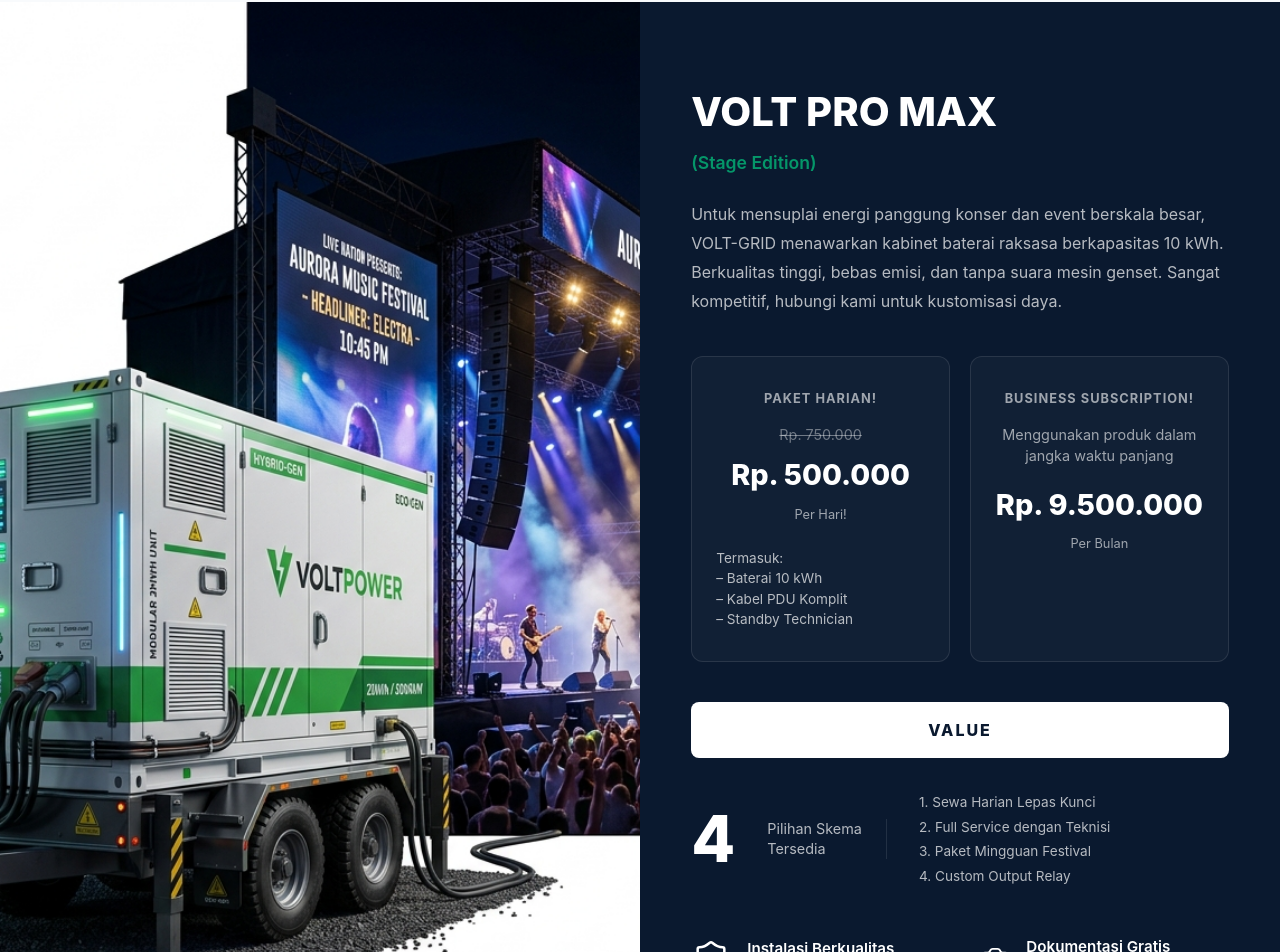
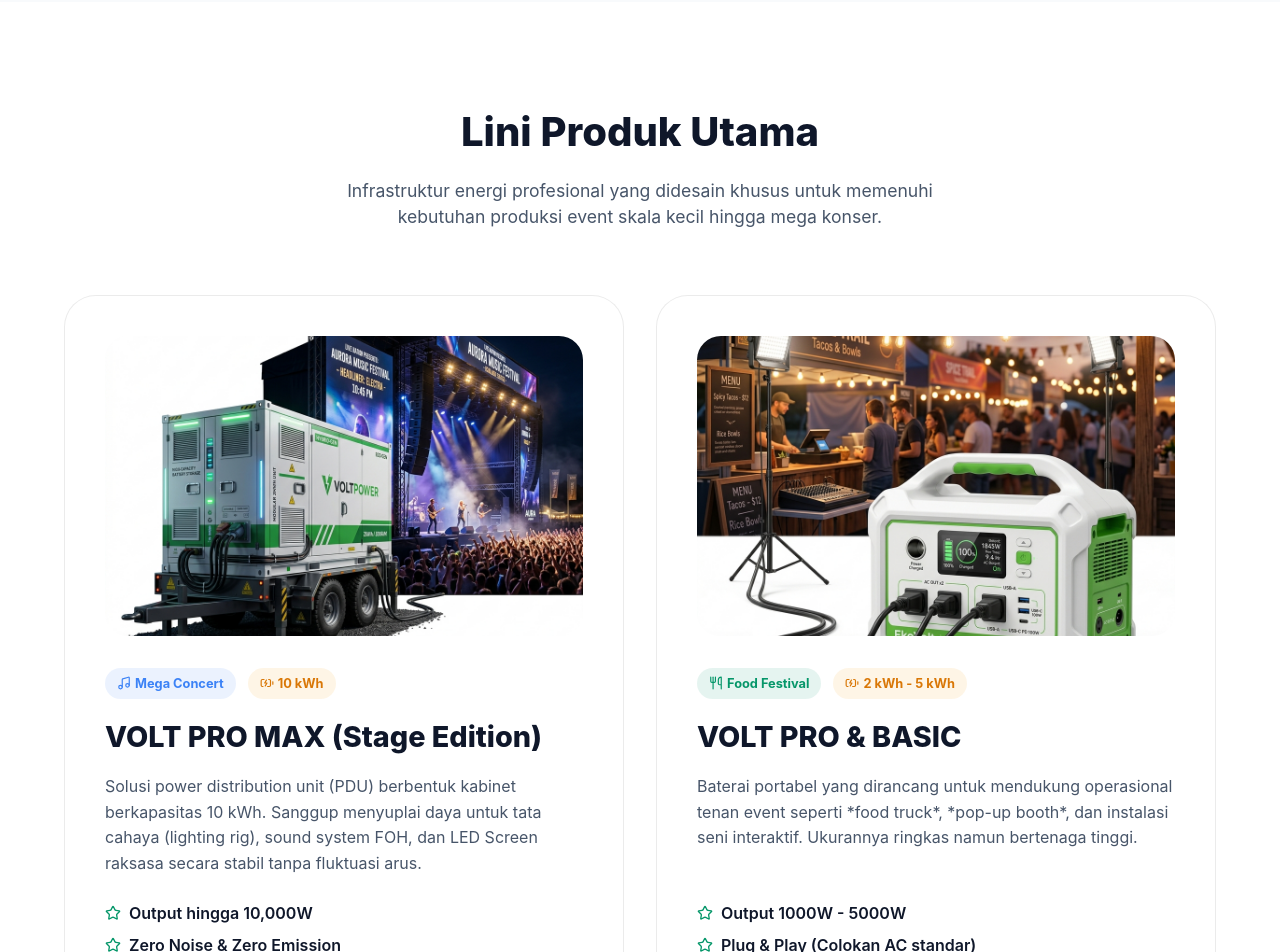
Before and after one commit to rafkiyuda/volt-grid, a React (Vite) app: page / in a window 1280 px wide. Shown: the part 858-1810 px from the top of the page. Built offline with nearby package versions, Linux system fonts and the light colour scheme.

Commit message:
fix: Restore previous product grid and add Terangin layout below it

```diff
--- a/src/pages/LandingHome.tsx
+++ b/src/pages/LandingHome.tsx
@@ -1,5 +1,5 @@
 import React from 'react';
-import { ArrowRight, Zap, Shield, Camera, MessageCircle, Sun, CheckCircle2 } from 'lucide-react';
+import { ArrowRight, Zap, Shield, Camera, MessageCircle, Sun, CheckCircle2, Music, Utensils, Star, BatteryCharging } from 'lucide-react';
 import { useNavigate } from 'react-router-dom';
 
 const LandingHome: React.FC = () => {
@@ -43,6 +43,70 @@
             <div style={{ position: 'relative', height: '600px', width: '100%' }}>
               <img src="/assets/images/event_foodtruck.png" alt="VOLT Battery at Food Festival" style={{ position: 'absolute', bottom: '0', left: '0', width: '70%', borderRadius: '32px', boxShadow: '0 20px 40px rgba(0,0,0,0.1)', zIndex: 2 }} />
               <img src="/assets/images/event_concert.png" alt="VOLT Mobile Cabinet at Concert Stage" style={{ position: 'absolute', top: '0', right: '0', width: '55%', borderRadius: '32px', boxShadow: '0 20px 40px rgba(0,0,0,0.1)', zIndex: 1 }} />
+            </div>
+          </div>
+        </div>
+      </section>
+
+      {/* Professional Product Showcase (Restored Grid) */}
+      <section id="produk" style={{ padding: '100px 5%', background: 'var(--bg-color-secondary)' }}>
+        <div style={{ maxWidth: '1400px', margin: '0 auto' }}>
+          <div style={{ textAlign: 'center', marginBottom: '64px' }}>
+            <h2 style={{ fontSize: '2.5rem', fontWeight: 800, marginBottom: '16px' }}>Lini Produk Utama</h2>
+            <p style={{ fontSize: '1.1rem', color: 'var(--text-secondary)', maxWidth: '600px', margin: '0 auto' }}>
+              Infrastruktur energi profesional yang didesain khusus untuk memenuhi kebutuhan produksi event skala kecil hingga mega konser.
+            </p>
+          </div>
+
+          <div style={{ display: 'grid', gridTemplateColumns: 'repeat(auto-fit, minmax(400px, 1fr))', gap: '32px' }}>
+            {/* Product 1 */}
+            <div className="card" style={{ padding: '40px', display: 'flex', flexDirection: 'column' }}>
+              <div style={{ height: '300px', display: 'flex', justifyContent: 'center', alignItems: 'center', marginBottom: '32px', background: 'var(--glass-bg)', borderRadius: '24px', overflow: 'hidden' }}>
+                <img src="/assets/images/event_concert.png" alt="VOLT PRO MAX Stage Power" style={{ width: '100%', height: '100%', objectFit: 'cover' }} />
+              </div>
+              <div style={{ display: 'flex', gap: '12px', marginBottom: '16px' }}>
+                <span style={{ padding: '6px 12px', background: 'rgba(59, 130, 246, 0.1)', color: '#3b82f6', borderRadius: '50px', fontSize: '0.8rem', fontWeight: 700, display: 'flex', alignItems: 'center', gap: '4px' }}>
+                  <Music size={14} /> Mega Concert
+                </span>
+                <span style={{ padding: '6px 12px', background: 'rgba(245, 158, 11, 0.1)', color: 'var(--status-warning)', borderRadius: '50px', fontSize: '0.8rem', fontWeight: 700, display: 'flex', alignItems: 'center', gap: '4px' }}>
+                  <BatteryCharging size={14} /> 10 kWh
+                </span>
+              </div>
+              <h3 style={{ fontSize: '1.8rem', fontWeight: 800, marginBottom: '16px' }}>VOLT PRO MAX (Stage Edition)</h3>
+              <p style={{ color: 'var(--text-secondary)', lineHeight: 1.6, marginBottom: '24px', flex: 1 }}>
+                Solusi power distribution unit (PDU) berbentuk kabinet berkapasitas 10 kWh. Sanggup menyuplai daya untuk tata cahaya (lighting rig), sound system FOH, dan LED Screen raksasa secara stabil tanpa fluktuasi arus.
+              </p>
+              <ul style={{ listStyle: 'none', padding: 0, margin: '0 0 24px 0', color: 'var(--text-primary)', fontWeight: 600 }}>
+                <li style={{ display: 'flex', alignItems: 'center', gap: '8px', marginBottom: '8px' }}><Star size={16} color="var(--accent-primary)" /> Output hingga 10,000W</li>
+                <li style={{ display: 'flex', alignItems: 'center', gap: '8px', marginBottom: '8px' }}><Star size={16} color="var(--accent-primary)" /> Zero Noise & Zero Emission</li>
+                <li style={{ display: 'flex', alignItems: 'center', gap: '8px' }}><Star size={16} color="var(--accent-primary)" /> Cocok untuk main stage & rigging</li>
+              </ul>
+              <button onClick={() => navigate('/sewa')} style={{ padding: '12px 24px', background: 'var(--text-primary)', color: 'var(--bg-color)', border: 'none', borderRadius: '50px', fontWeight: 700, cursor: 'pointer' }}>Lihat Detail Sewa</button>
+            </div>
+
+            {/* Product 2 */}
+            <div className="card" style={{ padding: '40px', display: 'flex', flexDirection: 'column' }}>
+              <div style={{ height: '300px', display: 'flex', justifyContent: 'center', alignItems: 'center', marginBottom: '32px', background: 'var(--glass-bg)', borderRadius: '24px', overflow: 'hidden' }}>
+                <img src="/assets/images/event_foodtruck.png" alt="VOLT BASIC Food Festival" style={{ width: '100%', height: '100%', objectFit: 'cover' }} />
+              </div>
+              <div style={{ display: 'flex', gap: '12px', marginBottom: '16px' }}>
+                <span style={{ padding: '6px 12px', background: 'rgba(5, 150, 105, 0.1)', color: 'var(--status-success)', borderRadius: '50px', fontSize: '0.8rem', fontWeight: 700, display: 'flex', alignItems: 'center', gap: '4px' }}>
+                  <Utensils size={14} /> Food Festival
+                </span>
+                <span style={{ padding: '6px 12px', background: 'rgba(245, 158, 11, 0.1)', color: 'var(--status-warning)', borderRadius: '50px', fontSize: '0.8rem', fontWeight: 700, display: 'flex', alignItems: 'center', gap: '4px' }}>
+                  <BatteryCharging size={14} /> 2 kWh - 5 kWh
+                </span>
+              </div>
+              <h3 style={{ fontSize: '1.8rem', fontWeight: 800, marginBottom: '16px' }}>VOLT PRO & BASIC</h3>
+              <p style={{ color: 'var(--text-secondary)', lineHeight: 1.6, marginBottom: '24px', flex: 1 }}>
+                Baterai portabel yang dirancang untuk mendukung operasional tenan event seperti *food truck*, *pop-up booth*, dan instalasi seni interaktif. Ukurannya ringkas namun bertenaga tinggi.
+              </p>
+              <ul style={{ listStyle: 'none', padding: 0, margin: '0 0 24px 0', color: 'var(--text-primary)', fontWeight: 600 }}>
+                <li style={{ display: 'flex', alignItems: 'center', gap: '8px', marginBottom: '8px' }}><Star size={16} color="var(--accent-primary)" /> Output 1000W - 5000W</li>
+                <li style={{ display: 'flex', alignItems: 'center', gap: '8px', marginBottom: '8px' }}><Star size={16} color="var(--accent-primary)" /> Plug & Play (Colokan AC standar)</li>
+                <li style={{ display: 'flex', alignItems: 'center', gap: '8px' }}><Star size={16} color="var(--accent-primary)" /> Cocok untuk booth kuliner & mesin espresso</li>
+              </ul>
+              <button onClick={() => navigate('/sewa')} style={{ padding: '12px 24px', background: 'var(--text-primary)', color: 'var(--bg-color)', border: 'none', borderRadius: '50px', fontWeight: 700, cursor: 'pointer' }}>Lihat Detail Sewa</button>
             </div>
           </div>
         </div>
```
